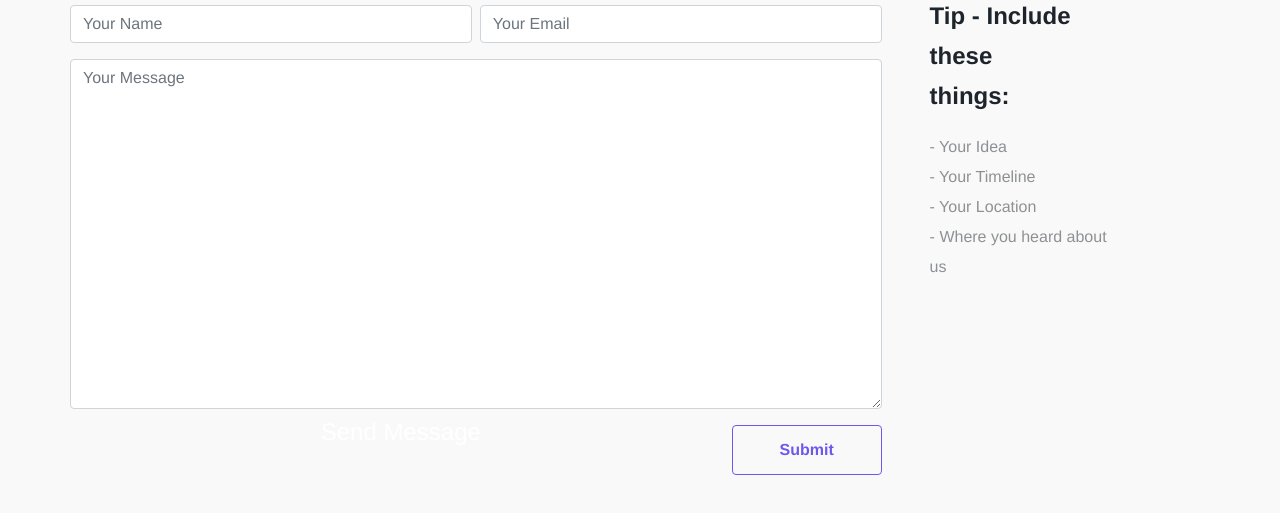
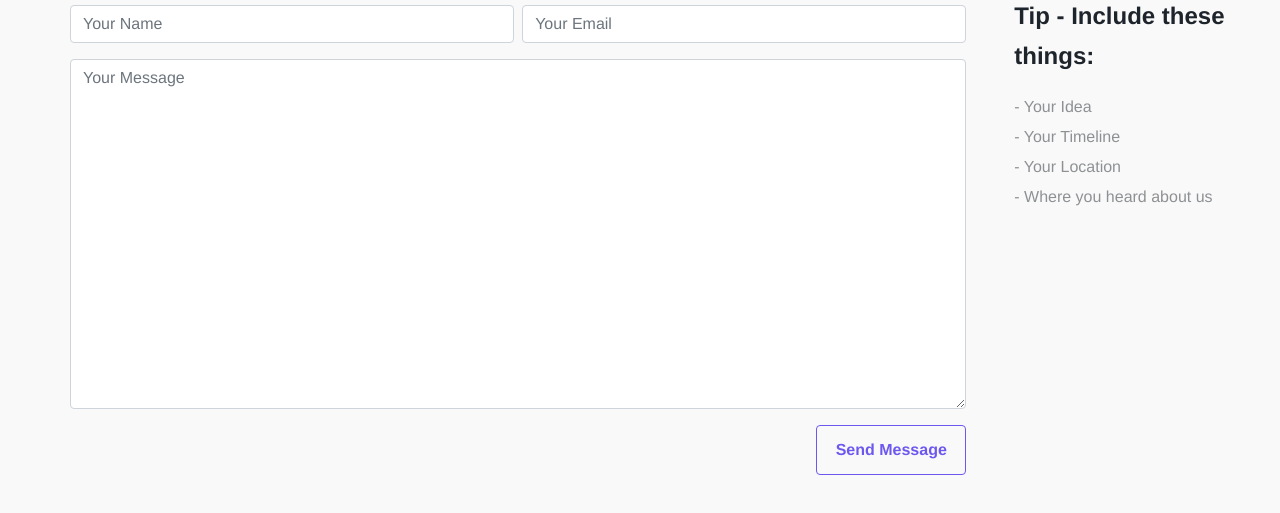
Before and after one commit to mosaic-labs/portfolio, a plain HTML site: page contact.html in a window 1280 px wide. Shown: the part 189-702 px from the top of the page. Drawn offline with nearby package versions, Linux system fonts and the light colour scheme.

```diff
--- a/contact.html
+++ b/contact.html
@@ -74,7 +74,7 @@
         <input type="text" name="_gotcha" style="display:none" />
         <input type="hidden" name="_subject" value="Website contact" />
         <input type="hidden" name="_next" value="localhost:8000" />
-        <input class="pull-right btn btn-form transparent primary mt-3" type="submit">Send Message</input>
+        <button class="pull-right btn btn-form transparent primary mt-3" type="submit">Send Message</button>
       </form>
 
     </div>
@@ -87,7 +87,7 @@
             <li class="pull-left"> - Where you heard about us </li>
           </ul>
         </div>
-        <input form="contactForm" type="submit" class="pull-right btn btn-form-post transparent primary mt-3">Send Message</input>
+        <button form="contactForm" type="submit" class="pull-right btn btn-form-post transparent primary mt-3">Send Message</button>
 
   </div>
 
```
